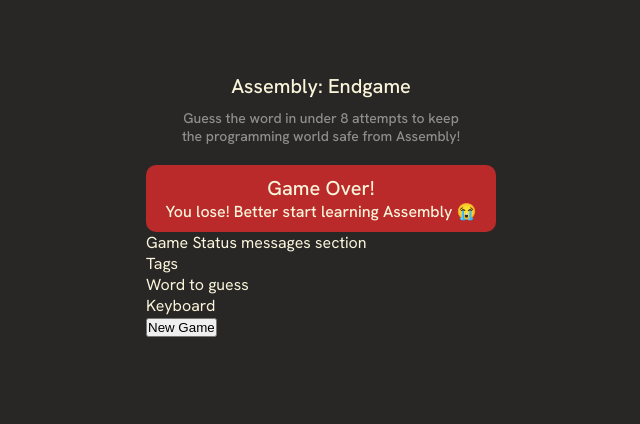
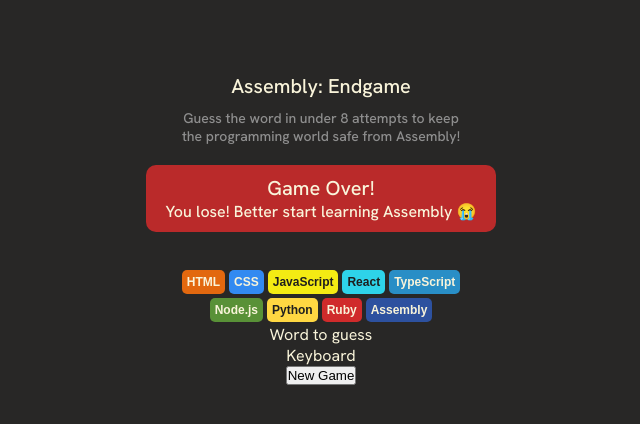
Before and after one commit to jazcala/p7-endgame, a React (Vite) app: page / in a window 1280 px wide. Shown: the top 424 px of the page, without its empty margins (319-959 px from the left). Built offline with nearby package versions, Linux system fonts and the light colour scheme.

Commit message:
Adding Language Tags component

```diff
--- a/src/App.scss
+++ b/src/App.scss
@@ -6,7 +6,7 @@
   justify-content: center;
   align-items: center;
   padding-top: 4.56rem;
-}
+
 
   header {
     width: 350px;
@@ -29,6 +29,11 @@
   }
 
   main {
+    display: flex;
+    flex-direction: column;
+    align-items: center;
+    justify-content: center;
+
     .messageContainer {
       width: 350px;
       height: auto;
@@ -66,4 +71,23 @@
         }
       }
     }
+
+    .tagsList {
+      max-width: 300px;
+      margin-top: 2.25rem;
+      display: flex;
+      justify-content: center;
+      flex-wrap: wrap;
+      align-items: center;
+
+      button {
+        padding: 5px;
+        border-radius: 5px;
+        font-size: 0.75rem;
+        font-weight: 800;
+        border: none;
+        margin: 2px;
       }
+    }
+  }
+}
--- a/src/components/Main.tsx
+++ b/src/components/Main.tsx
@@ -1,18 +1,27 @@
 import GameStatus from "./GameStatus";
+import languagetagsData from "../data/tagsData.json";
+import { useState } from "react";
+import Tags from "./Tags";
+import { tagProps } from "../types/types";
 
 export default function Main() {
   //testing values
   const gameStatus: string = "gameOver"; // "farewell" "win" "gameOver"
   const tag = "HTML & CSS";
+  const [languageTags, setLanguageTags] = useState<tagProps[]>(() =>
+    initializeTags()
+  );
 
   // const word:string = "refactor";
   // const [keyboard,setKeyboard]
+  function initializeTags() {
+    return languagetagsData.map((tag) => ({ ...tag, isDismissed: true }));
+  }
 
   return (
     <main>
       <GameStatus gameStatus={gameStatus} tagToDismiss={tag} />
-      <div>Game Status messages section</div>
-      <div>Tags</div>
+      <Tags tagsList={languageTags} />
       <div>Word to guess</div>
       <div>Keyboard</div>
       <button className={gameStatus ? "display" : ""}>New Game</button>
--- /dev/null
+++ b/src/components/Tags.tsx
@@ -0,0 +1,17 @@
+import { tagProps } from "../types/types";
+export default function Tags({ tagsList }: { tagsList: tagProps[] }) {
+  return (
+    <div className="tagsList">
+      {tagsList.map((tag) => (
+        <button
+          style={{
+            backgroundColor: `${tag.backgroundColor}`,
+            color: `${tag.color}`,
+          }}
+        >
+          {tag.name}
+        </button>
+      ))}
+    </div>
+  );
+}
--- /dev/null
+++ b/src/data/tagsData.json
@@ -0,0 +1,48 @@
+
+ [
+  {
+      "name": "HTML",
+      "backgroundColor": "#E2680F",
+      "color": "#F9F4DA"
+  },
+  {
+      "name": "CSS",
+      "backgroundColor": "#328AF1",
+      "color": "#F9F4DA"
+  },
+  {
+      "name": "JavaScript",
+      "backgroundColor": "#F4EB13",
+      "color": "#1E1E1E"
+  },
+  {
+      "name": "React",
+      "backgroundColor": "#2ED3E9",
+      "color": "#1E1E1E"
+  },
+  {
+      "name": "TypeScript",
+      "backgroundColor": "#298EC6",
+      "color": "#F9F4DA"
+  },
+  {
+      "name": "Node.js",
+      "backgroundColor": "#599137",
+      "color": "#F9F4DA"
+  },
+  {
+      "name": "Python",
+      "backgroundColor": "#FFD742",
+      "color": "#1E1E1E"
+  },
+  {
+      "name": "Ruby",
+      "backgroundColor": "#D02B2B",
+      "color": "#F9F4DA"
+  },
+  {
+      "name": "Assembly",
+      "backgroundColor": "#2D519F",
+      "color": "#F9F4DA"
+  }
+ ]
--- /dev/null
+++ b/src/types/types.ts
@@ -0,0 +1,6 @@
+export interface tagProps {
+  name: string;
+  backgroundColor: string;
+  color: string;
+  isDismissed: boolean;
+}
```
Lines whose indentation alone changed are shown as unchanged.
